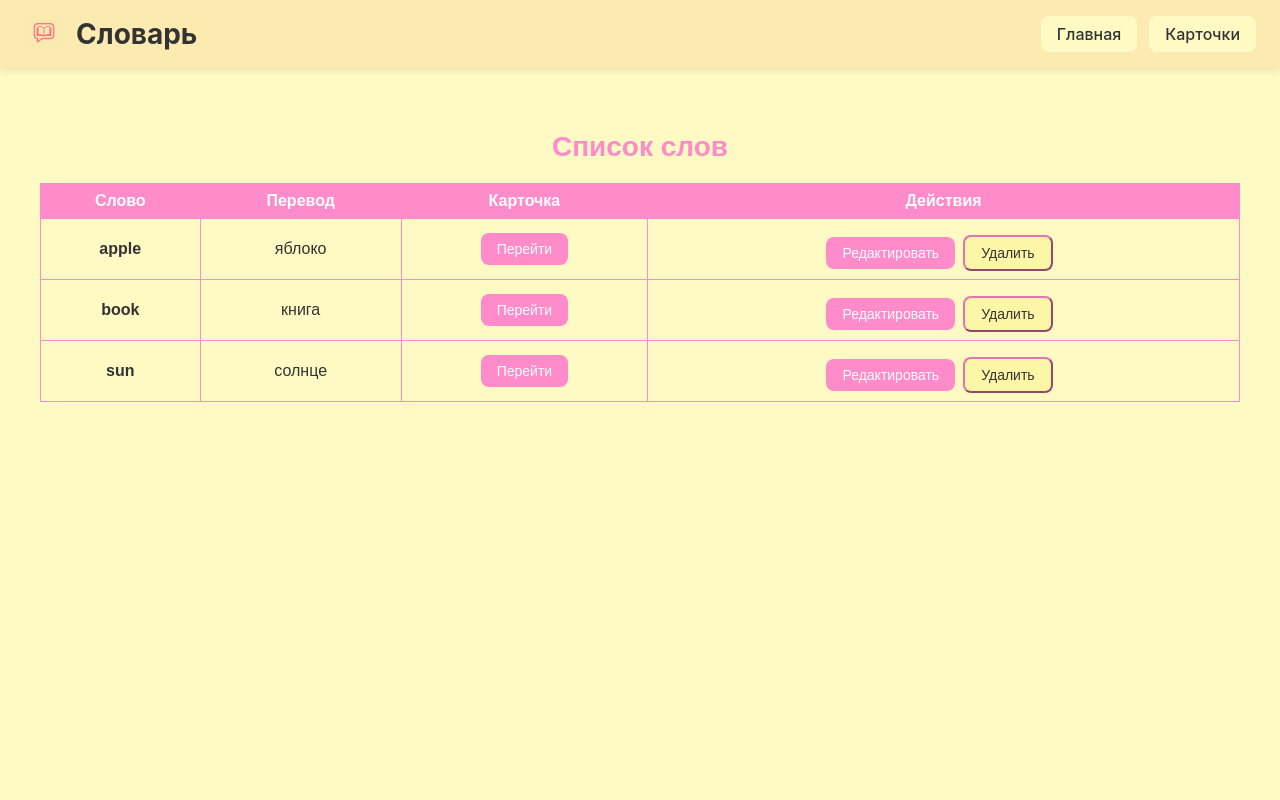
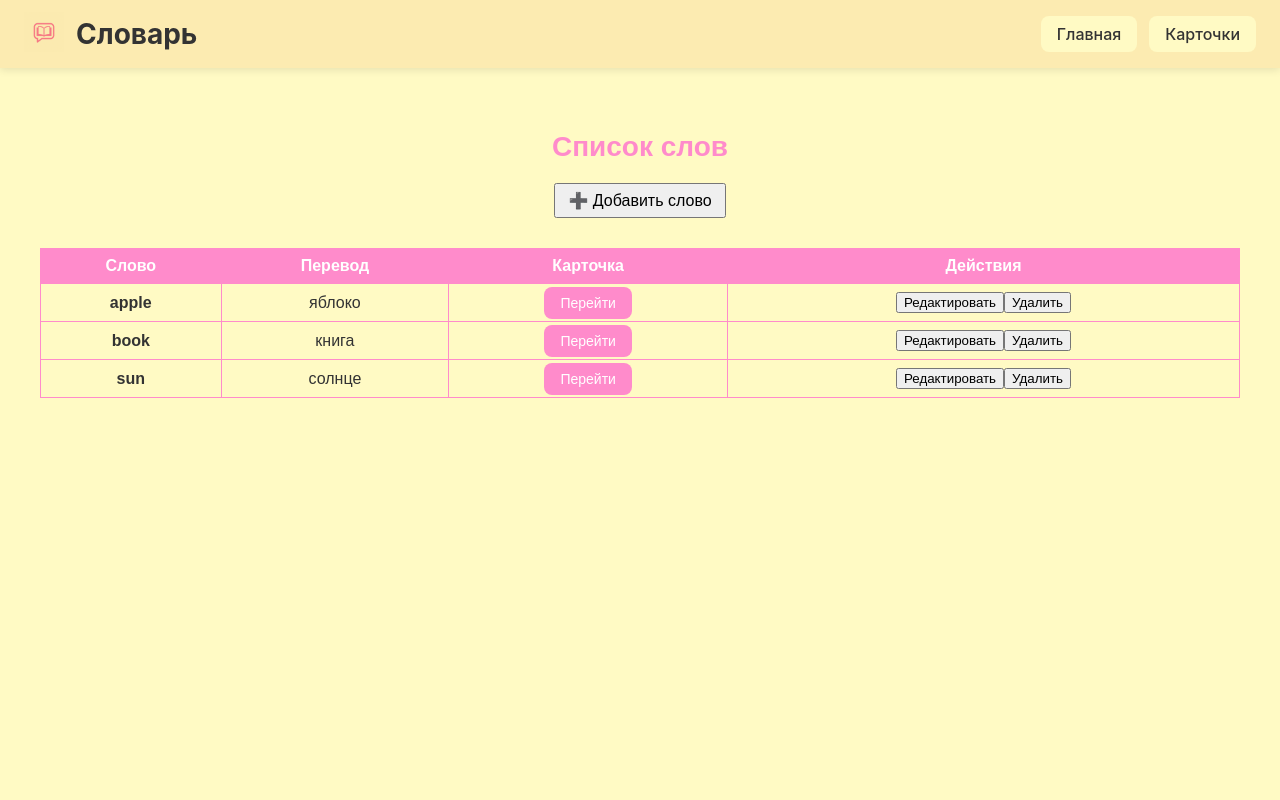
Before and after one commit to IrinaYarutkina/React_Project, a React (Create React App) app in the folder react-app/: page / in a window 1280 px wide. Shown: the top 800 px of the page. Built offline with nearby package versions, Linux system fonts and the light colour scheme.

Commit message:
add button for new words

```diff
--- a/react-app/src/Components/WordList.jsx
+++ b/react-app/src/Components/WordList.jsx
@@ -12,19 +12,44 @@ function WordList() {
     const [words, setWords] = useState(initialWords);
     const [editingId, setEditingId] = useState(null);
     const [editedWord, setEditedWord] = useState({ word: '', translation: '' });
+    const [errorMessage, setErrorMessage] = useState('');
+    const [isAddingNew, setIsAddingNew] = useState(false);
 
     const startEditing = (word) => {
     setEditingId(word.id);
     setEditedWord({ word: word.word, translation: word.translation });
+    setIsAddingNew(false);
+    setErrorMessage('');
 };
 
     const cancelEditing = () => {
     setEditingId(null);
     setEditedWord({ word: '', translation: '' });
+    setIsAddingNew(false);
+    setErrorMessage('');
     };
 
     const saveEditing = (id) => {
-    setWords(words.map(w => (w.id === id ? { ...w, ...editedWord } : w)));
+      const isWordEmpty = editedWord.word.trim() === '';
+      const isTranslationEmpty = editedWord.translation.trim() === '';
+
+      if (isWordEmpty || isTranslationEmpty) {
+        setErrorMessage('❌ Пожалуйста, заполните все поля перед сохранением.');
+        return;
+      }
+      if (isAddingNew) {
+        const newId = Math.max(...words.map(w => w.id)) + 1;
+        const newWord = { id: newId, ...editedWord };
+        setWords([...words, newWord]);
+        console.log('✅ Новое слово добавлено:', newWord);
+      } else {
+        const updatedWords = words.map(w =>
+          w.id === id ? { ...w, ...editedWord } : w
+        );
+        setWords(updatedWords);
+        console.log('✅ Слово обновлено:', editedWord);
+      }
+
       cancelEditing();
     };
 
@@ -32,9 +57,18 @@ function WordList() {
     setWords(words.filter(w => w.id !== id));
     };
 
+    const startCreating = () => {
+      setIsAddingNew(true);
+      setEditingId(null);
+      setEditedWord({ word: '', translation: '' });
+      setErrorMessage('');
+    };
+
     return (
         <div className="word-list">
             <h2>Список слов</h2>
+            {errorMessage && <p className="error-message">{errorMessage}</p>}
+            <button className="add-button" onClick={startCreating}>➕ Добавить слово</button>
             <table>
                 <thead>
                 <tr>
@@ -56,8 +90,23 @@ function WordList() {
                             saveEditing={saveEditing}
                             deleteWord={deleteWord}
                             setEditedWord={setEditedWord}
+                            isEditing={editingId === word.id}
                             />
                         ))}
+                        {isAddingNew && (
+                          <WordRow
+                            word={{ id: null, word: '', translation: '' }}
+                            editingId={null}
+                            editedWord={editedWord}
+                            startEditing={startEditing}
+                            cancelEditing={cancelEditing}
+                            saveEditing={saveEditing}
+                            deleteWord={deleteWord}
+                            setEditedWord={setEditedWord}
+                            isEditing={true}
+                            isNew={true}
+                          />
+                        )}
                 </tbody>
             </table>
         </div>
@@ -66,20 +115,21 @@ function WordList() {
 
 function WordRow({
   word,
-  editingId,
   editedWord,
+  isEditing,
   startEditing,
   cancelEditing,
   saveEditing,
   deleteWord,
-  setEditedWord
+  setEditedWord,
+  isNew = false
 }) {
-  const isEditing = editingId === word.id;
+  const isWordEmpty = editedWord.word.trim() === '';
+  const isTranslationEmpty = editedWord.translation.trim() === '';
 
+  if (isEditing) {
     return (
       <tr>
-      {isEditing ? (
-        <>
         <td>
           <input
             type="text"
@@ -87,6 +137,7 @@ function WordRow({
             onChange={(e) =>
               setEditedWord({ ...editedWord, word: e.target.value })
             }
+            className={isWordEmpty ? 'input-error' : ''}
           />
         </td>
         <td>
@@ -96,39 +147,30 @@ function WordRow({
             onChange={(e) =>
               setEditedWord({ ...editedWord, translation: e.target.value })
             }
+            className={isTranslationEmpty ? 'input-error' : ''}
           />
         </td>
         <td>
-            <Link to={`/card/${word.id}`}>Перейти</Link>
+          {!isNew && <Link to={`/card/${word.id}`}>Перейти</Link>}
         </td>
         <td>
           <button onClick={() => saveEditing(word.id)}>Сохранить</button>
           <button onClick={cancelEditing}>Отмена</button>
         </td>
-        </>
-      ) : (
-        <>
+      </tr>
+    );
+  }
+  return (
+    <tr>
       <td><strong>{word.word}</strong></td>
       <td>{word.translation}</td>
       <td>
         <Link to={`/card/${word.id}`}>Перейти</Link>
       </td>
       <td>
-            <button
-              className="word-list-button"
-              onClick={() => startEditing(word)}
-            >
-              Редактировать
-            </button>
-            <button
-              className="word-list-button-delete"
-              onClick={() => deleteWord(word.id)}
-            >
-              Удалить
-            </button>
+        <button onClick={() => startEditing(word)}>Редактировать</button>
+        <button onClick={() => deleteWord(word.id)}>Удалить</button>
       </td>
-        </>
-      )}
     </tr>
   );
 }
--- a/react-app/src/WordList.css
+++ b/react-app/src/WordList.css
@@ -91,3 +91,21 @@
     margin-right: 8px;
     transition: background-color 0.3s;
 }
+
+.input-error {
+    border: 2px solid #e573b0;
+    outline: none;
+}
+
+.error-message {
+    color: #333333;
+    font-weight: bold;
+    margin-bottom: 10px;
+}
+
+.add-button {
+    margin-bottom: 10px;
+    padding: 6px 12px;
+    font-size: 16px;
+    cursor: pointer;
+}
```
Lines whose indentation alone changed are shown as unchanged.
